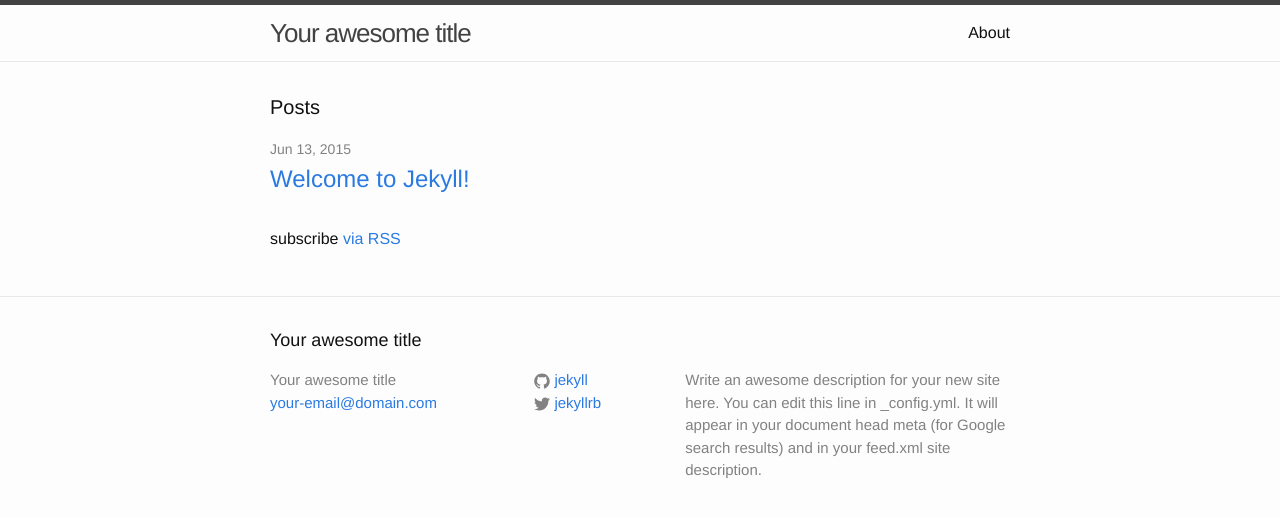
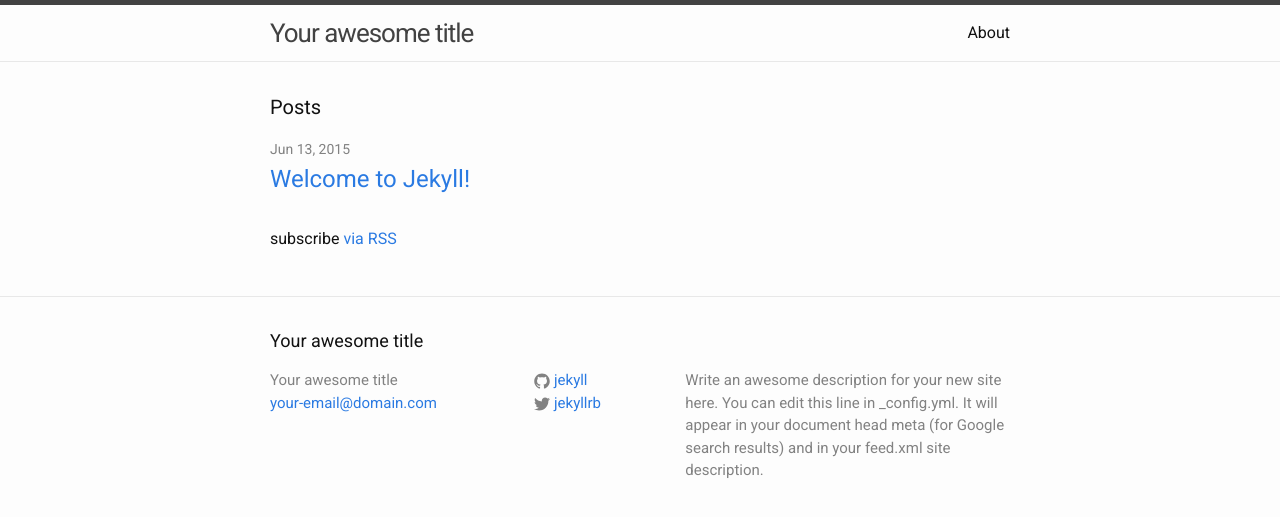
Before and after one commit to nkt/nkt.github.io, a Jekyll site: the page built from index.html, in a window 1280 px wide. Shown: the top 517 px of the page. Built offline with Jekyll 4.4.1, drawn with Linux system fonts in a browser that asks for light colours.

Commit message:
Use Roboto font

```diff
--- a/_includes/head.html
+++ b/_includes/head.html
@@ -6,6 +6,7 @@
   <title>{% if page.title %}{{ page.title }}{% else %}{{ site.title }}{% endif %}</title>
   <meta name="description" content="{% if page.excerpt %}{{ page.excerpt | strip_html | strip_newlines | truncate: 160 }}{% else %}{{ site.description }}{% endif %}">
 
+  <link href='http://fonts.googleapis.com/css?family=Roboto:400,700&subset=cyrillic-ext,latin-ext,latin' rel='stylesheet' type='text/css'>
   <link rel="stylesheet" href="{{ "/css/main.css" | prepend: site.baseurl }}">
   <link rel="canonical" href="{{ page.url | replace:'index.html','' | prepend: site.baseurl | prepend: site.url }}">
   <link rel="alternate" type="application/rss+xml" title="{{ site.title }}" href="{{ "/feed.xml" | prepend: site.baseurl | prepend: site.url }}" />
--- a/css/main.scss
+++ b/css/main.scss
@@ -6,7 +6,7 @@
 
 
 // Our variables
-$base-font-family: Helvetica, Arial, sans-serif;
+$base-font-family: 'Roboto', sans-serif;
 $base-font-size:   16px;
 $small-font-size:  $base-font-size * 0.875;
 $base-line-height: 1.5;
```
